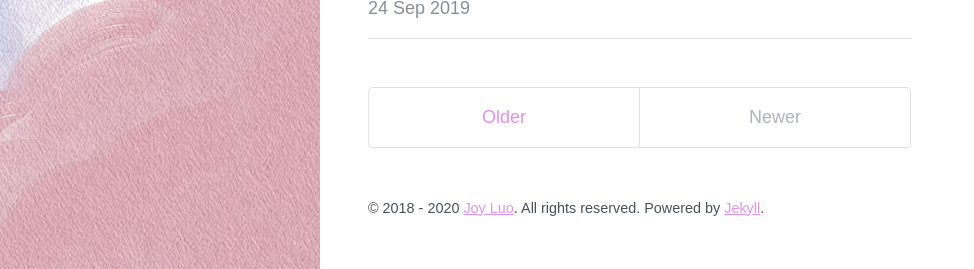
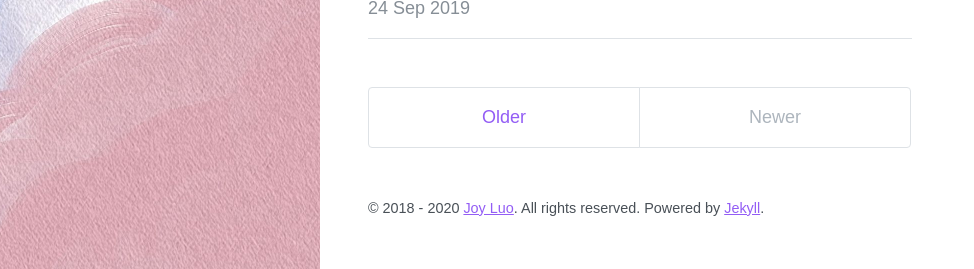
Before and after one commit to Joy3Luo/mathnotes, a Jekyll site: the page built from index.html, in a window 1280 px wide and 1081 px high. Shown: the part 812-1081 px from the top of the window, without its empty margins (0-974 px from the left). Built offline with Jekyll 4.4.1, drawn with Linux system fonts in a browser that asks for light colours; nearby versions of some CDN libraries; the list of posts is cut into pages by our own code.

Commit message:
Update _variables.scss

```diff
--- a/_sass/_variables.scss
+++ b/_sass/_variables.scss
@@ -36,8 +36,8 @@
 
   --text-font: Times, "Times New Roman", "Free Serif", "Noto Serif", TimesNewRomanPSMT, "Droid Serif";
 
-  --link-color: #DF91EC; //#changed to purper var(--blue);
-  --link-hover-color: #DF91EC; //#changed to purper
+  --link-color: #935DF5; //#changed to purper var(--blue);
+  --link-hover-color: #935DF5; //#changed to purper
 
   --heading-color: var(--gray-900);
 
```
